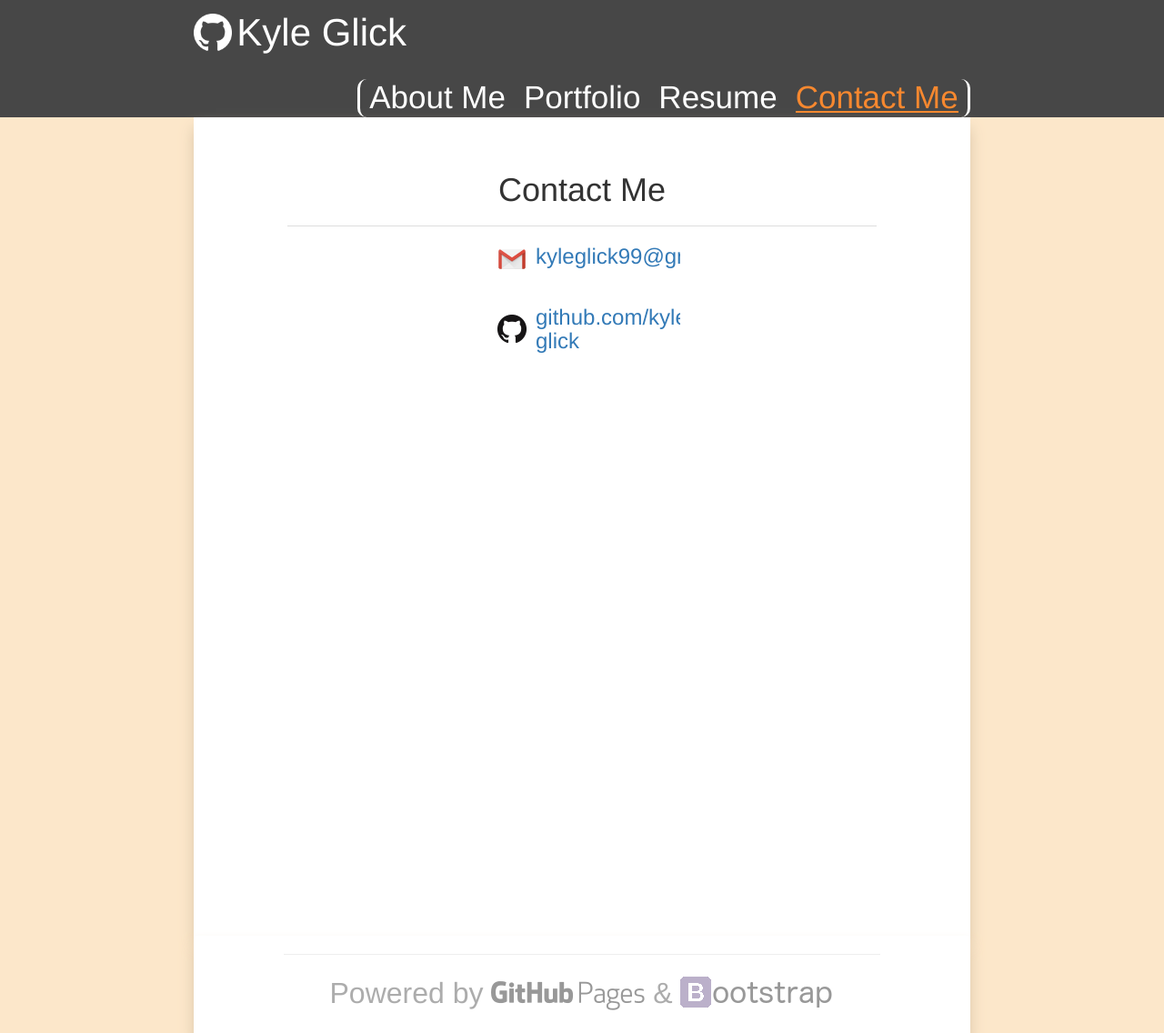
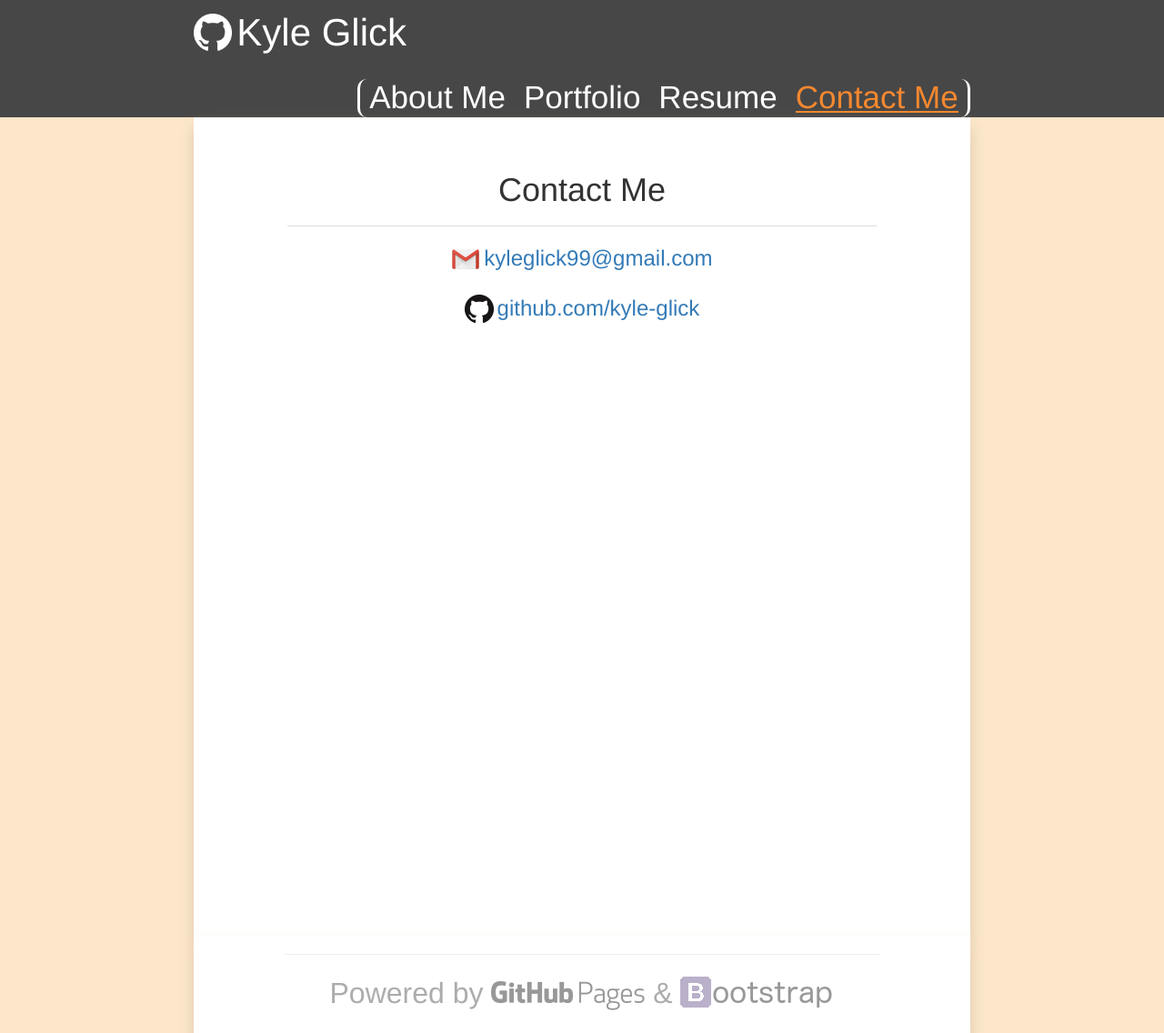
Before and after one commit to kayla-glick/kayla-glick.github.io, a Jekyll site: the page built from contact/index.html, in a window 1280 px wide. Shown: the whole page at 91% size. Built offline with Jekyll 4.4.1, drawn with Linux system fonts in a browser that asks for light colours; nearby versions of some CDN libraries.

Commit message:
fix contact styling

```diff
--- /dev/null
+++ b/assets/css/contact.css
@@ -0,0 +1,3 @@
+.contact-link img {
+  margin-bottom: 8px;
+}
--- a/assets/css/layout.css
+++ b/assets/css/layout.css
@@ -1,3 +1,4 @@
+@import url("contact.css");
 @import url("generics.css");
 @import url("modal.css");
 @import url("portfolio.css");
--- a/contact/index.html
+++ b/contact/index.html
@@ -7,24 +7,16 @@ header: contact
   <h1 class="page-title">Contact Me</h1>
 </div>
 <div class="form">
-  <div class="form-group media col-sm-4 col-sm-offset-4">
-    <a href="mailto:kyleglick99@gmail.com" target="_blank" class="glowing-logo">
-      <div class="media-left media-middle">
-        <img src="/assets/images/logo_gmail_32px.png" alt="Gmail" class="glowing-logo media-object">
-      </div>
-      <div class="media-body">
-        <span class="h3">kyleglick99@gmail.com</span>
-      </div>
+  <div class="form-group col-sm-12 text-center">
+    <a href="mailto:kyleglick99@gmail.com" target="_blank" class="glowing-logo contact-link">
+      <img src="/assets/images/logo_gmail_32px.png" alt="Gmail" class="glowing-logo">
+      <span class="h3">kyleglick99@gmail.com</span>
     </a>
   </div>
-  <div class="form-group media col-sm-4 col-sm-offset-4">
-    <a href="https://github.com/kyle-glick" target="_blank" class="glowing-logo">
-      <div class="media-left media-middle">
-        <img src="/assets/images/GitHub-Mark-32px.png" alt="Gmail" class="glowing-logo media-object">
-      </div>
-      <div class="media-body">
-        <span class="h3">github.com/kyle-glick</span>
-      </div>
+  <div class="form-group col-sm-12 text-center">
+    <a href="https://github.com/kyle-glick" target="_blank" class="glowing-logo contact-link">
+      <img src="/assets/images/GitHub-Mark-32px.png" alt="Gmail" class="glowing-logo">
+      <span class="h3">github.com/kyle-glick</span>
     </a>
   </div>
 </div>
```
